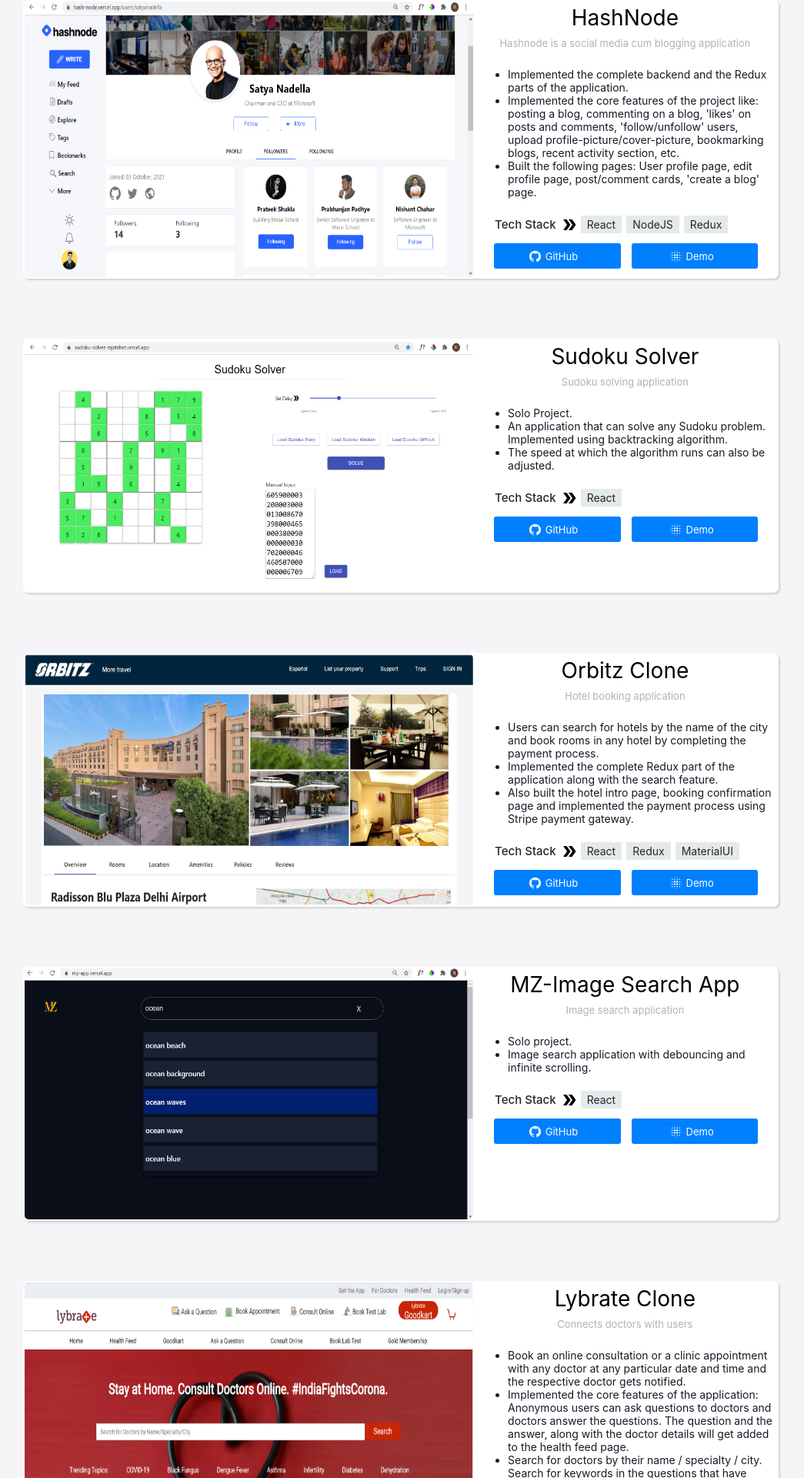
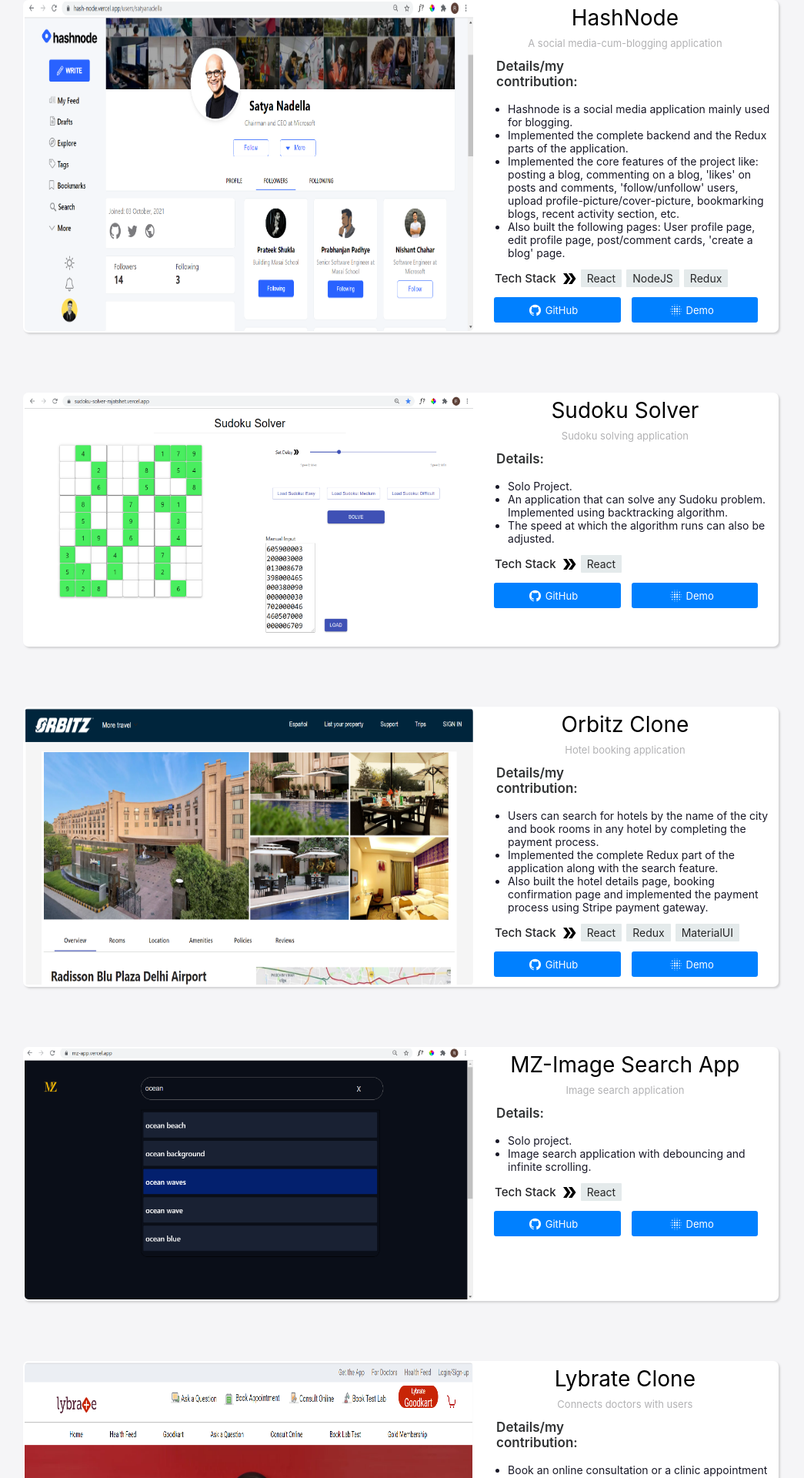
Before and after one commit to rajatshet5/portfolio, a React (Create React App) app: page / in a window 1280 px wide. Shown: the part 1997-3917 px from the top of the page at 77% size, without its empty margins (119-1164 px from the left). Built offline with nearby package versions, Linux system fonts and the light colour scheme.

Commit message:
added some details

```diff
--- a/src/Components/Home.jsx
+++ b/src/Components/Home.jsx
@@ -368,12 +368,13 @@
         {
             name: "HashNode",
             img: "/hashnodePicture.png",
-            desc: "Hashnode is a social media cum blogging application",
-            features: ["Implemented the complete backend and the Redux parts of the application.", "Implemented the core features of the project like: posting a blog, commenting on a blog, 'likes' on posts and comments, 'follow/unfollow' users, upload profile-picture/cover-picture, bookmarking blogs, recent activity section, etc.", "Built the following pages: User profile page, edit profile page, post/comment cards, 'create a blog' page."],
+            desc: "A social media-cum-blogging application",
+            features: ["Hashnode is a social media application mainly used for blogging.", "Implemented the complete backend and the Redux parts of the application.", "Implemented the core features of the project like: posting a blog, commenting on a blog, 'likes' on posts and comments, 'follow/unfollow' users, upload profile-picture/cover-picture, bookmarking blogs, recent activity section, etc.", "Also built the following pages: User profile page, edit profile page, post/comment cards, 'create a blog' page."],
             responsibilities: "",
             techStack:["React", "NodeJS", "Redux"],
             gitHub:"https://github.com/pawanpatidar21/hashnode_clone",
-            demo:"https://hash-node.vercel.app/"
+            demo: "https://hash-node.vercel.app/",
+            solo: false
         },
         {
             name: "Sudoku Solver",
@@ -383,17 +384,19 @@
             responsibilities: "",
             techStack:["React"],
             gitHub:"https://github.com/rajatshet5/sudoku-solver",
-            demo:"https://sudoku-solver-rajatshet.vercel.app/"
+            demo: "https://sudoku-solver-rajatshet.vercel.app/",
+            solo: true
         },
         {
             name: "Orbitz Clone",
             img: "/orbitzPicture.png",
             desc: "Hotel booking application",
-            features: ["Users can search for hotels by the name of the city and book rooms in any hotel by completing the payment process.", "Implemented the complete Redux part of the application along with the search feature.", "Also built the hotel intro page, booking confirmation page and implemented the payment process using Stripe payment gateway."],
+            features: ["Users can search for hotels by the name of the city and book rooms in any hotel by completing the payment process.", "Implemented the complete Redux part of the application along with the search feature.", "Also built the hotel details page, booking confirmation page and implemented the payment process using Stripe payment gateway."],
             responsibilities: "",
             techStack: ["React", "Redux", "MaterialUI"],
             gitHub: "https://github.com/Deependra-Negi/orbitz-clone",
-            demo: "https://orbitz.netlify.app/"
+            demo: "https://orbitz.netlify.app/",
+            solo: false
         },
         {
             name: "MZ-Image Search App",
@@ -403,27 +406,30 @@
             responsibilities: "",
             techStack:["React"],
             gitHub:"https://github.com/rajatshet5/mzapp",
-            demo:"https://mz-app.vercel.app/"
+            demo: "https://mz-app.vercel.app/",
+            solo: true
         },
         {
             name: "Lybrate Clone",
             img: "/lybratePicture.png",
             desc: "Connects doctors with users",
-            features: ["Book an online consultation or a clinic appointment with any doctor at any particular date and time and the respective doctor gets notified.", "Implemented the core features of the application: Anonymous users can ask questions to doctors and doctors answer the questions. The question and the answer, along with the doctor details will get added to the health feed page.", "Search for doctors by their name / specialty / city. Search for keywords in the questions that have been asked in the health feed page."],
+            features: ["Book an online consultation or a clinic appointment with any doctor at any particular date and time and the respective doctor gets notified.", "Implemented the core features of the application: Online/clinic appointment booking, anonymous users can ask questions to doctors and doctors can answer the questions, search for doctors by their name / specialty / city, search for keywords in the questions that have been asked in the health feed page.", "Also built the following pages: Login/signup pages, ask questions page, book appointment/consult online pages, doctor profile page, doctor display card."],
             responsibilities: "",
             techStack:["JavaScript", "HTML", "CSS"],
             gitHub:"https://github.com/rajatshet5/lybrate.com-Clone/tree/main/Project_Lybrate",
-            demo:"https://lybrate-clone.vercel.app/Home/home2.html"
+            demo: "https://lybrate-clone.vercel.app/Home/home2.html",
+            solo: false
         },
         {
             name: "beDonor",
             img: "/bedonorPicture.png",
             desc: "Fundraiser/Donation application",
-            features: ["A logged-in user can raise funds for any cause by filling in the necessary details, and the fundraiser will be added to the list of all the existing fundraisers.", "Any user can donate money to the fundraisers. After donation, the amount is added to the raised amount and the changes are reflected in 'fundraisers', 'supporters' and 'top donors' sections."],
+            features: ["Implemented the core features of the project: A logged-in user can raise funds for any cause by filling in the necessary details, and the fundraiser will be added to the list of all the existing fundraisers.", "Any user can donate money to the fundraisers. After donation, the amount is added to the raised amount and the changes are reflected in 'fundraisers', 'supporters' and 'top donors' sections.", "Also built the following pages: Login/signup pages, 'create a fundraiser' page, fundraisers list page, donation page."],
             responsibilities: "",
             techStack: ["React"],
             gitHub: "https://github.com/rajatshet5/bedonor.org-Clone",
-            demo:"https://bedonor.vercel.app/"
+            demo: "https://bedonor.vercel.app/",
+            solo: false
         }
     ];
     const goHome = async () => {
@@ -548,6 +554,8 @@
                                 <p style={{margin:"3px", fontSize:"28px"}}>{item.name}</p>
                                     <p style={{ margin: "5px", fontSize: "13px", color: "rgb(178, 178, 180)" }}>{item.desc}</p>
                                     <div className={styles.featuresDiv}>
+                                        {item.solo ? <h5>Details:</h5> : <h5>Details/my contribution:</h5>}
+
                                         <ul>
                                         {item.features.map((feature, i) => {
                                             return <li style={{color:"#181827"}} key={i * 10000} className={styles.features}>{feature}</li>
--- a/src/Components/Home.module.css
+++ b/src/Components/Home.module.css
@@ -181,3 +181,17 @@
   font-weight: 370px;
   font-size: 26px !important;
 }
+h5 {
+  font-weight: 560;
+  padding: 7px 0px;
+  padding-left: 15px;
+  text-align: left;
+  color: rgb(48, 50, 51);
+  margin: 0px;
+  margin-left: 10px;
+  font-size: 17px;
+  width: 50%;
+}
+ul {
+  margin: 10px 0px;
+}
```
